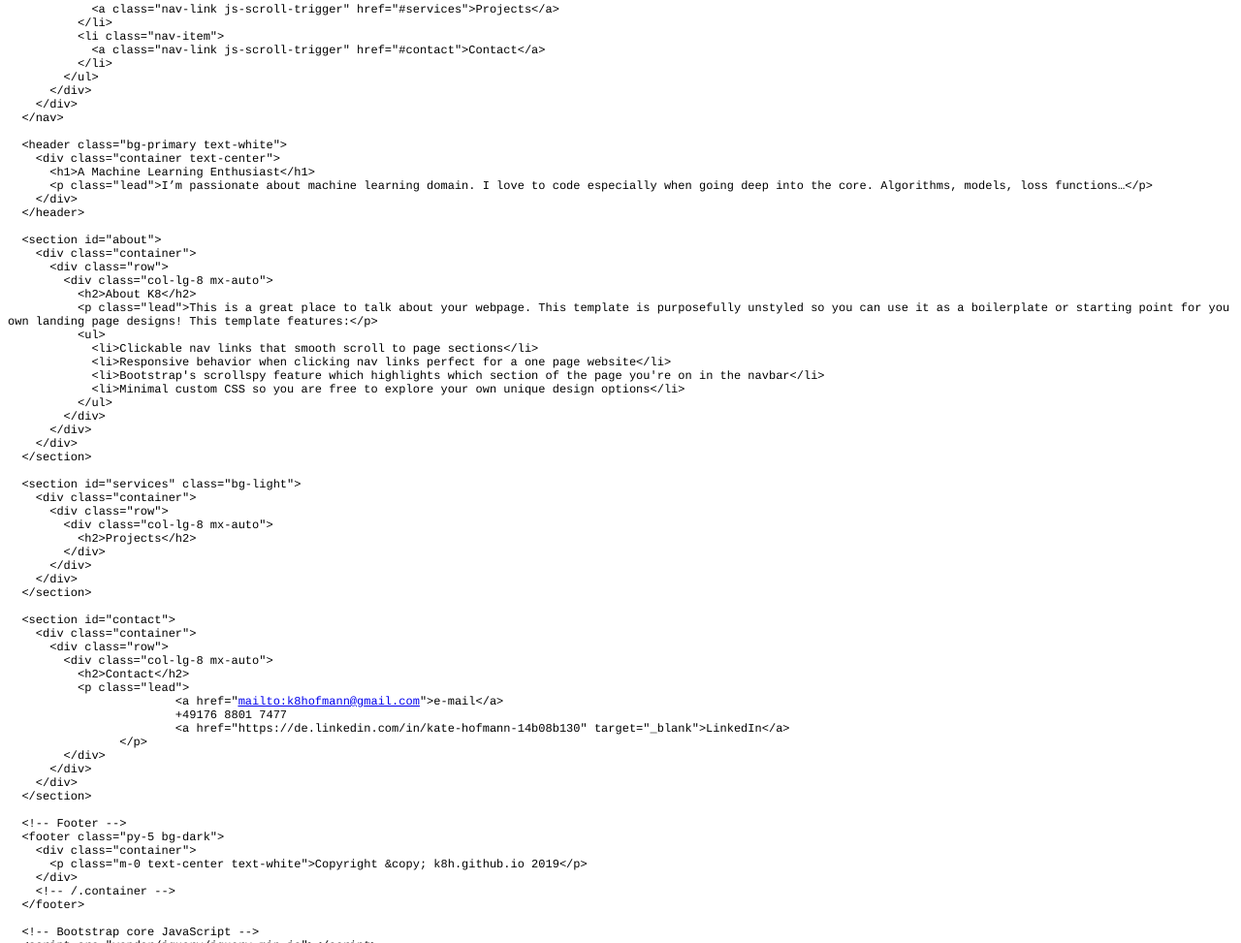
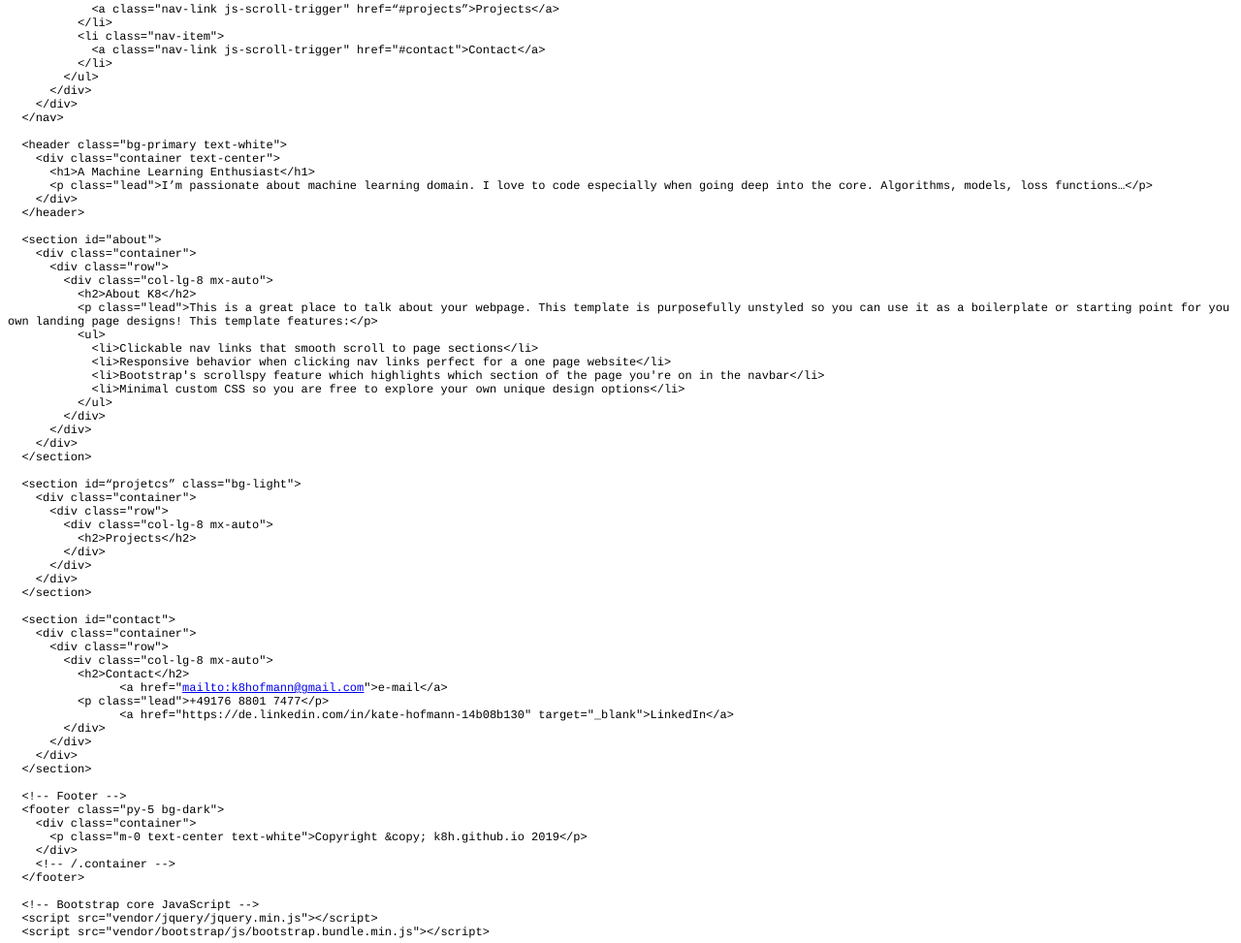
Before and after one commit to K8H/K8H.github.io, a website: page index.html in a window 1280 px wide. Shown: the part 509-1482 px from the top of the page at 97% size. Drawn offline with Linux system fonts and the light colour scheme.

Commit message:
Bugfix Trivia

```diff
--- a/index.html
+++ b/index.html
@@ -10,10 +10,10 @@
     p.p1 {margin: 0.0px 0.0px 0.0px 0.0px; line-height: 14.0px; font: 12.0px Courier; -webkit-text-stroke: #000000}
     p.p2 {margin: 0.0px 0.0px 0.0px 0.0px; line-height: 14.0px; font: 12.0px Courier; -webkit-text-stroke: #000000; min-height: 14.0px}
     p.p3 {margin: 0.0px 0.0px 0.0px 0.0px; line-height: 14.0px; font: 12.0px Courier}
-    p.p4 {margin: 0.0px 0.0px 0.0px 0.0px; line-height: 14.0px; font: 12.0px Courier; color: #042eee; -webkit-text-stroke: #042eee}
+    p.p4 {margin: 0.0px 0.0px 0.0px 0.0px; line-height: 14.0px; font: 12.0px Courier; color: #042eee}
     span.s1 {font-kerning: none}
-    span.s2 {font-kerning: none; color: #000000; -webkit-text-stroke: 0px #000000}
-    span.s3 {text-decoration: underline ; font-kerning: none; -webkit-text-stroke: 0px #042eee}
+    span.s2 {font-kerning: none; color: #000000}
+    span.s3 {text-decoration: underline ; font-kerning: none}
     span.Apple-tab-span {white-space:pre}
   </style>
 </head>
@@ -53,7 +53,7 @@
 <p class="p1"><span class="s1"><span class="Apple-converted-space">            </span>&lt;a class="nav-link js-scroll-trigger" href="#about"&gt;About me&lt;/a&gt;</span></p>
 <p class="p1"><span class="s1"><span class="Apple-converted-space">          </span>&lt;/li&gt;</span></p>
 <p class="p1"><span class="s1"><span class="Apple-converted-space">          </span>&lt;li class="nav-item"&gt;</span></p>
-<p class="p1"><span class="s1"><span class="Apple-converted-space">            </span>&lt;a class="nav-link js-scroll-trigger" href="#services"&gt;Projects&lt;/a&gt;</span></p>
+<p class="p1"><span class="s1"><span class="Apple-converted-space">            </span>&lt;a class="nav-link js-scroll-trigger" href=“#projects”&gt;Projects&lt;/a&gt;</span></p>
 <p class="p1"><span class="s1"><span class="Apple-converted-space">          </span>&lt;/li&gt;</span></p>
 <p class="p1"><span class="s1"><span class="Apple-converted-space">          </span>&lt;li class="nav-item"&gt;</span></p>
 <p class="p1"><span class="s1"><span class="Apple-converted-space">            </span>&lt;a class="nav-link js-scroll-trigger" href="#contact"&gt;Contact&lt;/a&gt;</span></p>
@@ -87,7 +87,7 @@
 <p class="p1"><span class="s1"><span class="Apple-converted-space">    </span>&lt;/div&gt;</span></p>
 <p class="p1"><span class="s1"><span class="Apple-converted-space">  </span>&lt;/section&gt;</span></p>
 <p class="p2"><span class="s1"></span><br></p>
-<p class="p1"><span class="s1"><span class="Apple-converted-space">  </span>&lt;section id="services" class="bg-light"&gt;</span></p>
+<p class="p1"><span class="s1"><span class="Apple-converted-space">  </span>&lt;section id=“projetcs” class="bg-light"&gt;</span></p>
 <p class="p1"><span class="s1"><span class="Apple-converted-space">    </span>&lt;div class="container"&gt;</span></p>
 <p class="p1"><span class="s1"><span class="Apple-converted-space">      </span>&lt;div class="row"&gt;</span></p>
 <p class="p1"><span class="s1"><span class="Apple-converted-space">        </span>&lt;div class="col-lg-8 mx-auto"&gt;</span></p>
@@ -102,11 +102,9 @@
 <p class="p1"><span class="s1"><span class="Apple-converted-space">      </span>&lt;div class="row"&gt;</span></p>
 <p class="p1"><span class="s1"><span class="Apple-converted-space">        </span>&lt;div class="col-lg-8 mx-auto"&gt;</span></p>
 <p class="p1"><span class="s1"><span class="Apple-converted-space">          </span>&lt;h2&gt;Contact&lt;/h2&gt;</span></p>
-<p class="p1"><span class="s1"><span class="Apple-converted-space">          </span>&lt;p class="lead"&gt;</span></p>
-<p class="p4"><span class="s2"><span class="Apple-tab-span">	</span><span class="Apple-tab-span">	</span><span class="Apple-tab-span">	</span>&lt;a href="<a href="mailto:k8hofmann@gmail.com"><span class="s3">mailto:k8hofmann@gmail.com</span></a>"&gt;e-mail&lt;/a&gt;</span></p>
-<p class="p1"><span class="s1"><span class="Apple-tab-span">	</span><span class="Apple-tab-span">	</span><span class="Apple-tab-span">	</span>+49176 8801 7477</span></p>
-<p class="p1"><span class="s1"><span class="Apple-tab-span">	</span><span class="Apple-tab-span">	</span><span class="Apple-tab-span">	</span>&lt;a href="https://de.linkedin.com/in/kate-hofmann-14b08b130" target="_blank"&gt;LinkedIn&lt;/a&gt;</span></p>
-<p class="p1"><span class="s1"><span class="Apple-tab-span">	</span><span class="Apple-tab-span">	</span>&lt;/p&gt;</span></p>
+<p class="p4"><span class="s2"><span class="Apple-tab-span">	</span><span class="Apple-tab-span">	</span>&lt;a href="<a href="mailto:k8hofmann@gmail.com"><span class="s3">mailto:k8hofmann@gmail.com</span></a>"&gt;e-mail&lt;/a&gt;</span></p>
+<p class="p1"><span class="s1"><span class="Apple-converted-space">          </span>&lt;p class="lead"&gt;+49176 8801 7477&lt;/p&gt;</span></p>
+<p class="p1"><span class="s1"><span class="Apple-tab-span">	</span><span class="Apple-tab-span">	</span>&lt;a href="https://de.linkedin.com/in/kate-hofmann-14b08b130" target="_blank"&gt;LinkedIn&lt;/a&gt;</span></p>
 <p class="p1"><span class="s1"><span class="Apple-converted-space">        </span>&lt;/div&gt;</span></p>
 <p class="p1"><span class="s1"><span class="Apple-converted-space">      </span>&lt;/div&gt;</span></p>
 <p class="p1"><span class="s1"><span class="Apple-converted-space">    </span>&lt;/div&gt;</span></p>
```
